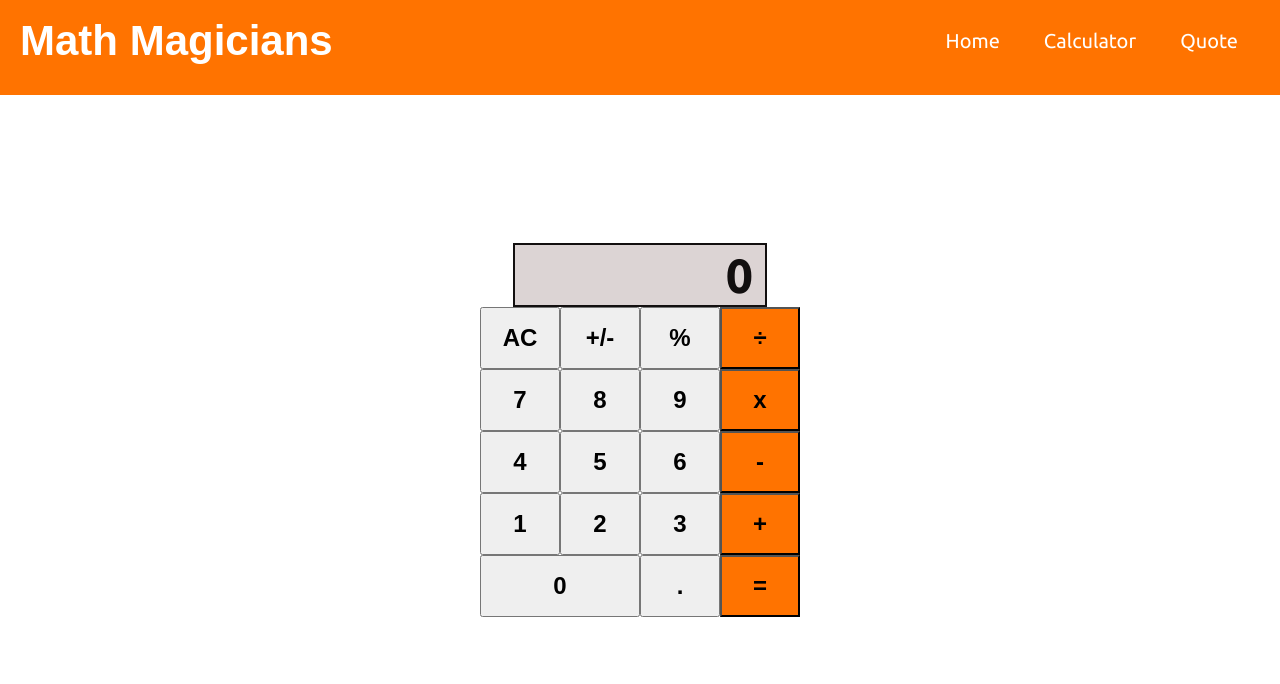
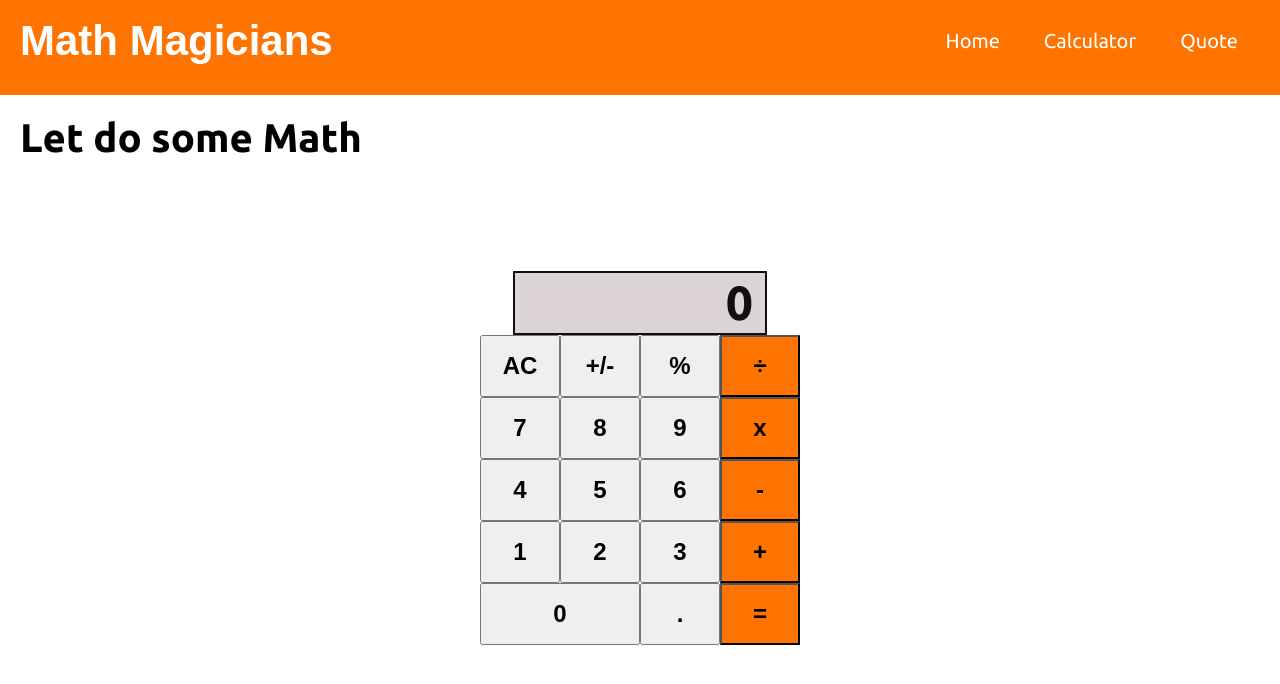
Before and after one commit to Atifzada/Maths-Magician, a React (Create React App) app: page /Calculator in a window 1280 px wide. Shown: the top 684 px of the page. Built offline with nearby package versions, Linux system fonts and the light colour scheme.

Commit message:
Update styling

```diff
--- a/src/App.css
+++ b/src/App.css
@@ -39,7 +39,7 @@
   align-items: center;
   justify-content: center;
   padding: 20px;
-  margin: 10% 0;
+  margin: 7% 0;
 }
 
 .Btns {
@@ -137,3 +137,8 @@ nav h1 {
   color: black;
   font-size: 25px;
 }
+
+.calTitle {
+  margin: 20px;
+  font-size: 40px;
+}
--- a/src/components/Calculator.js
+++ b/src/components/Calculator.js
@@ -6,6 +6,7 @@ function Calculator(props) {
   const { calcState, handleClick } = props;
   return (
     <>
+      <h1 className="calTitle">Let do some Math</h1>
       <div className="btnsContainer">
         <div className="display">
           {calcState.result}
```
